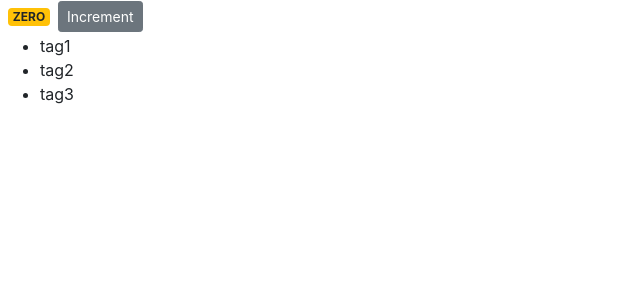
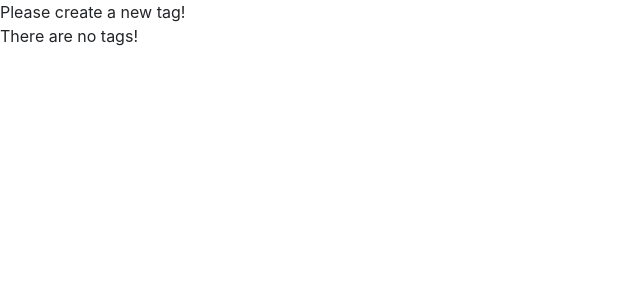
Before and after one commit to alisonhussey/counter-app, a React (Create React App) app: page / in a window 1280 px wide. Shown: the top 300 px of the page, without its empty margins (0-640 px from the left). Built offline with nearby package versions, Linux system fonts and the light colour scheme.

Commit message:
contional rendering

```diff
--- a/src/components/counter.jsx
+++ b/src/components/counter.jsx
@@ -3,31 +3,26 @@
 class Counter extends Component {
   state = {
     count: 0,
-    tags: ["tag1", "tag2", "tag3"],
+    tags: [],
   };
+  renderTags() {
+    if (this.state.tags.length === 0) return <p>There are no tags!</p>;
+    return (
+      <ul>
+        {this.state.tags.map((tag) => (
+          <li key={tag}>{tag}</li>
+        ))}
+      </ul>
+    );
+  }
 
   render() {
     return (
       <div>
-        <span className={this.getBadgeClasses()}>{this.formatCount()}</span>
-        <button className="btn btn-secondary btn-sm">Increment</button>
-        <ul>
-          {this.state.tags.map((tag) => (
-            <li key={tag}>{tag}</li>
-          ))}
-        </ul>
+        {this.state.tags.length === 0 && "Please create a new tag!"}
+        {this.renderTags()}
       </div>
     );
-  }
-  getBadgeClasses() {
-    let classes = "badge m-2 badge-";
-    classes += this.state.count === 0 ? "warning" : "primary";
-    return classes;
-  }
-
-  formatCount() {
-    const { count } = this.state;
-    return count === 0 ? "ZERO" : count;
   }
 }
 
```
